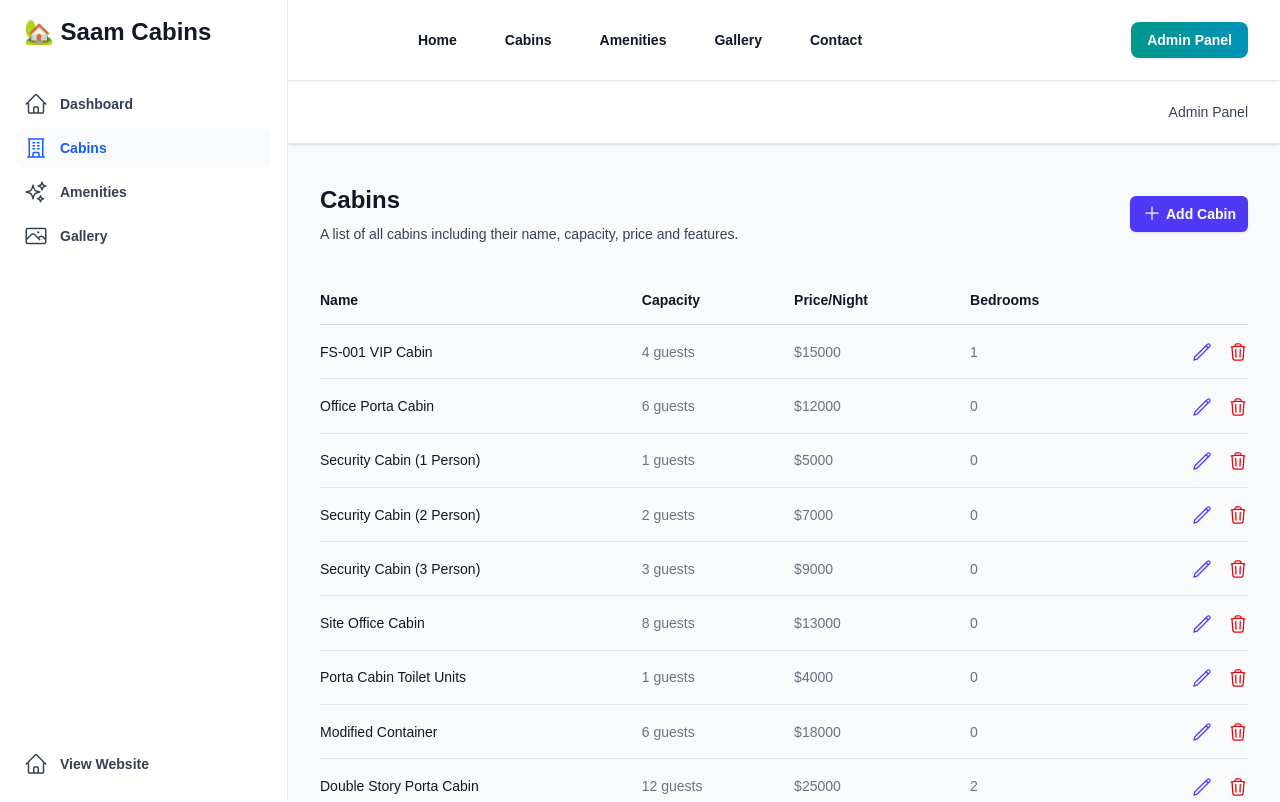
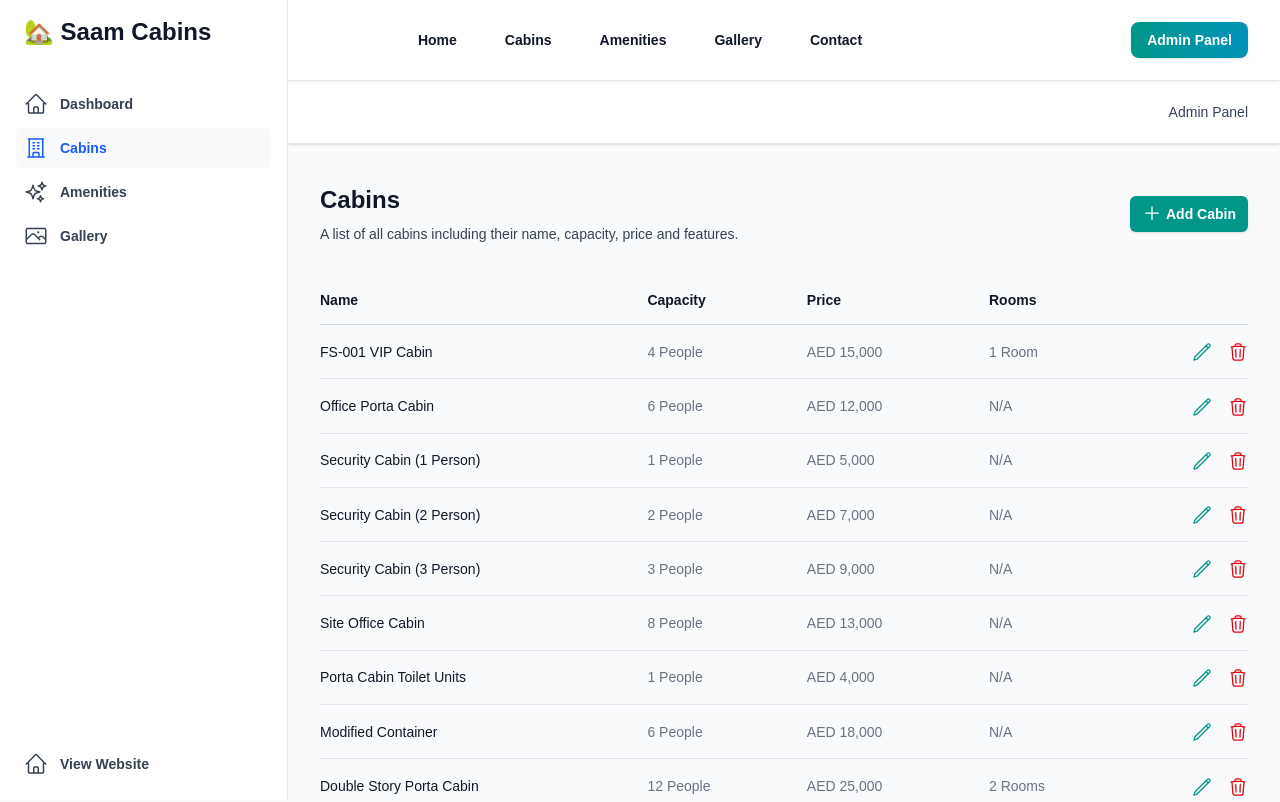
Before and after one commit to ajitbhomkar/sammcabins, a Next.js app: page /admin/cabins in a window 1280 px wide. Shown: the top 802 px of the page. Built offline with nearby package versions, Linux system fonts and the light colour scheme.

Commit message:
refactor: update admin panel to reflect porta cabin business - remove hotel terminology

```diff
--- a/src/app/admin/cabins/page.tsx
+++ b/src/app/admin/cabins/page.tsx
@@ -66,7 +66,7 @@ export default function CabinsPage() {
         <div className="mt-4 sm:ml-16 sm:mt-0 sm:flex-none">
           <a
             href="/admin/cabins/new"
-            className="block rounded-md bg-indigo-600 px-3 py-2 text-center text-sm font-semibold text-white shadow-sm hover:bg-indigo-500"
+            className="block rounded-md bg-teal-600 px-3 py-2 text-center text-sm font-semibold text-white shadow-sm hover:bg-teal-500"
           >
             <PlusIcon className="inline-block h-5 w-5 mr-1 -mt-1" />
             Add Cabin
@@ -95,7 +95,7 @@ export default function CabinsPage() {
           <div className="mt-6">
             <a
               href="/admin/cabins/new"
-              className="inline-flex items-center rounded-md bg-indigo-600 px-3 py-2 text-sm font-semibold text-white shadow-sm hover:bg-indigo-500"
+              className="inline-flex items-center rounded-md bg-teal-600 px-3 py-2 text-sm font-semibold text-white shadow-sm hover:bg-teal-500"
             >
               <PlusIcon className="-ml-0.5 mr-1.5 h-5 w-5" aria-hidden="true" />
               New Cabin
@@ -116,10 +116,10 @@ export default function CabinsPage() {
                       Capacity
                     </th>
                     <th className="px-3 py-3.5 text-left text-sm font-semibold text-gray-900">
-                      Price/Night
+                      Price
                     </th>
                     <th className="px-3 py-3.5 text-left text-sm font-semibold text-gray-900">
-                      Bedrooms
+                      Rooms
                     </th>
                     <th className="relative py-3.5 pl-3 pr-4 sm:pr-0">
                       <span className="sr-only">Actions</span>
@@ -133,18 +133,18 @@ export default function CabinsPage() {
                         {cabin.name}
                       </td>
                       <td className="whitespace-nowrap px-3 py-4 text-sm text-gray-500">
-                        {cabin.capacity} guests
+                        {cabin.capacity} People
                       </td>
                       <td className="whitespace-nowrap px-3 py-4 text-sm text-gray-500">
-                        ${cabin.price || cabin.pricePerNight || 0}
+                        AED {cabin.price?.toLocaleString() || 0}
                       </td>
                       <td className="whitespace-nowrap px-3 py-4 text-sm text-gray-500">
-                        {cabin.bedrooms}
+                        {cabin.bedrooms > 0 ? `${cabin.bedrooms} Room${cabin.bedrooms > 1 ? 's' : ''}` : 'N/A'}
                       </td>
                       <td className="relative whitespace-nowrap py-4 pl-3 pr-4 text-right text-sm font-medium sm:pr-0">
                         <a
                           href={`/admin/cabins/${cabin.id}`}
-                          className="text-indigo-600 hover:text-indigo-900 mr-4"
+                          className="text-teal-600 hover:text-teal-900 mr-4"
                         >
                           <PencilIcon className="inline-block h-5 w-5" />
                           <span className="sr-only">, {cabin.name}</span>
```
